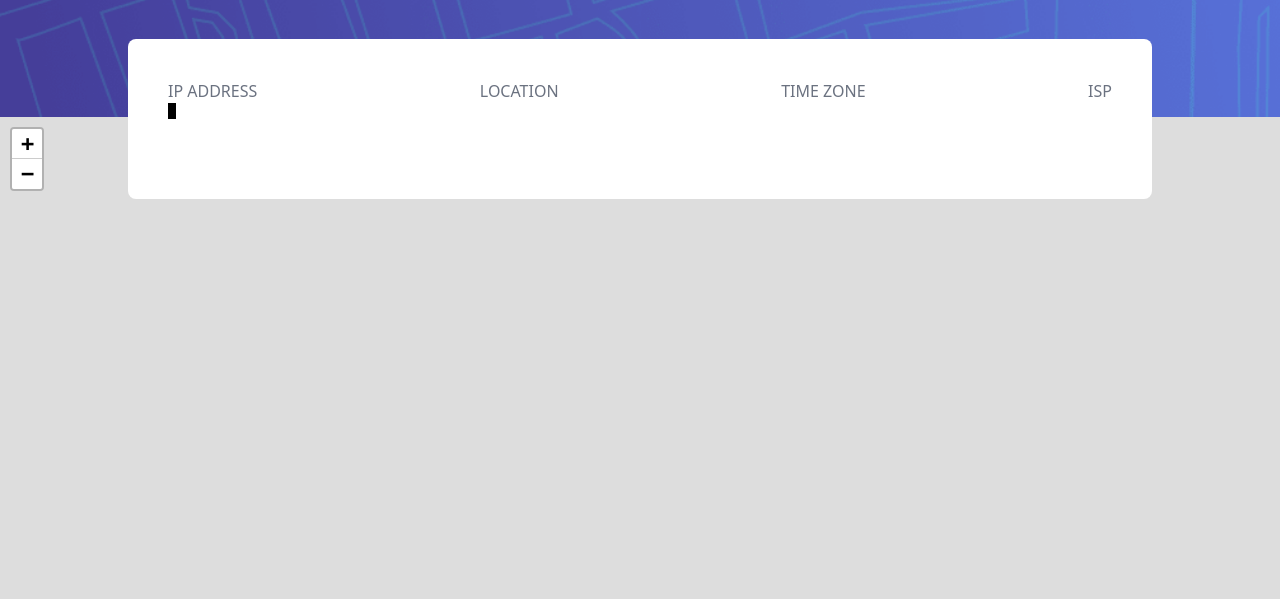
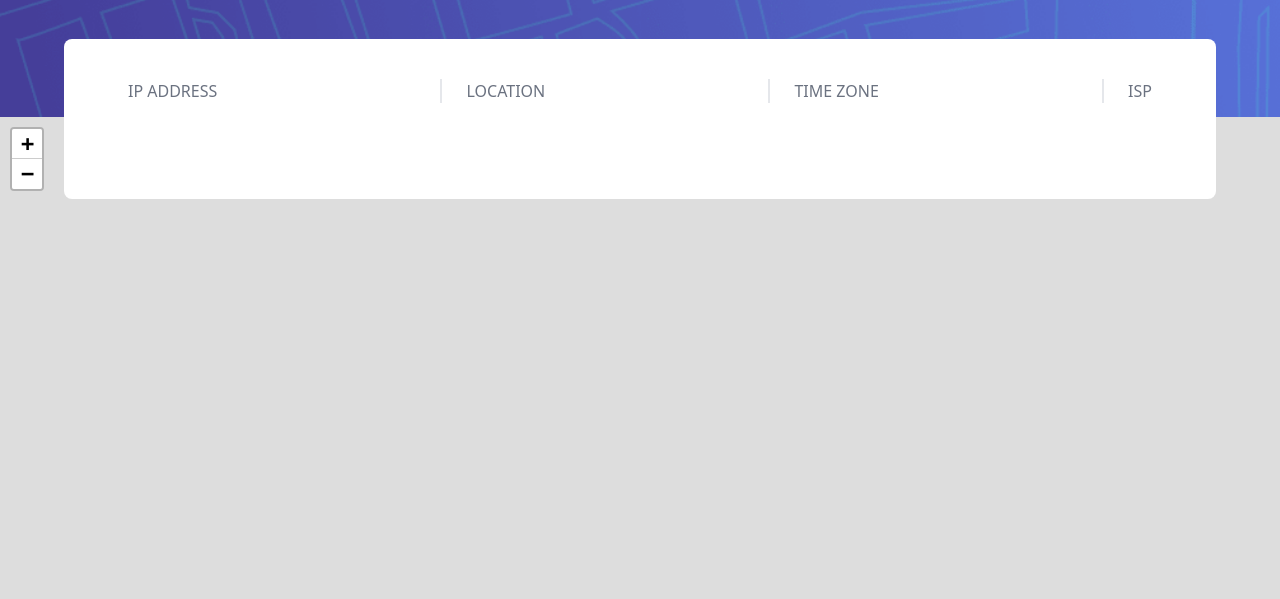
Before and after one commit to caritobd91/ip-address-tracker, a website built with Vite: page index.html in a window 1280 px wide. Shown: the part 201-800 px from the top of the page. Built offline with nearby package versions, Linux system fonts and the light colour scheme; no server answers.

Commit message:
[update] results box styling to include border

```diff
--- a/index.html
+++ b/index.html
@@ -26,28 +26,30 @@
         </div>
       </div>
 
-      <div class="bg-white h-40 w-full max-w-5xl rounded-lg mx-auto flex justify-between absolute top-60 z-10 right-0 left-0 p-10">
-        <div class="after:block after:h-4 after:w-2 after:bg-black">
+      <div class="bg-white h-40 w-full max-w-6xl rounded-lg mx-auto absolute top-60 z-10 right-0 left-0 p-10">
+        <div class="divide-x-2 divide-solid divide-grey-500 flex justify-between">
+          <div class="px-6">
             <h2 class="text-gray-500 uppercase">Ip Address</h2>
             <div id="searchResultIp" class="text-xl font-bold"></div>
           </div>
-        <div>
+          <div class="px-6">
             <h2 class="text-gray-500 uppercase">
               Location
             </h2>
             <div id="searchResultLocation" class="text-xl font-bold"></div>
           </div>
-        <div>
+          <div class="px-6">
             <h2 class="text-gray-500 uppercase">
               Time Zone
             </h2>
             <div id="searchResultTimeZone" class="text-xl font-bold"></div>
           </div>
-        <div>
+          <div class="px-6">
             <h2 class="text-gray-500 uppercase">
               ISP
             </h2>
             <div id="searchResultIsp" class="text-xl font-bold"></div>
+          </div>
       </div>
       </div>
 
```
Lines whose indentation alone changed are shown as unchanged.
